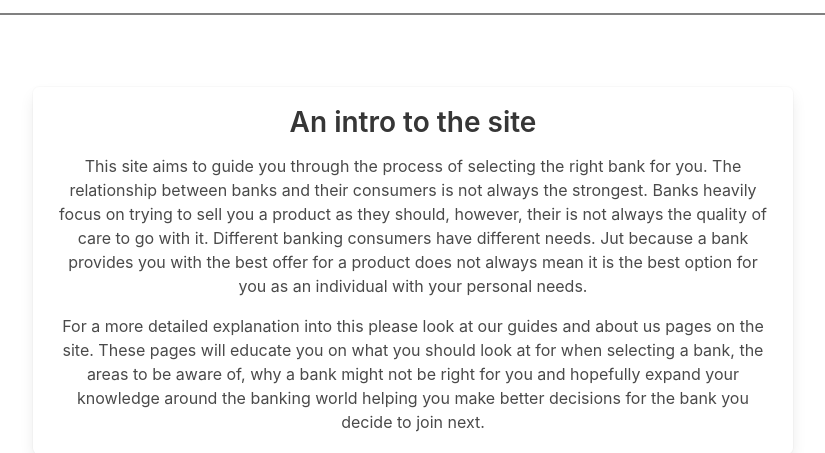
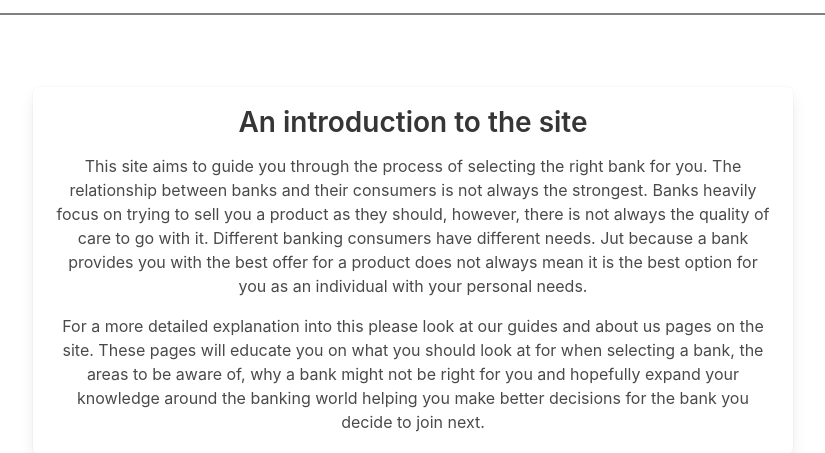
Before and after one commit to c0054249/BankingProject, a Flask app: page / in a window 1280 px wide. Shown: the part 573-1026 px from the top of the page, without its empty margins (227-1052 px from the left). Run offline with Flask 3, Linux system fonts and the light colour scheme; data that the repository does not hold is empty; some libraries are stand-ins or nearby versions.

Commit message:
Fix typos in index.html

```diff
--- a/templates/index.html
+++ b/templates/index.html
@@ -20,11 +20,11 @@
                     <div class="columns is-centered">
                         <div class="column">
                             <div class="content">
-                                <h2>An intro to the site</h2>
+                                <h2>An introduction to the site</h2>
                                 <p>This site aims to guide you through the process of selecting the right bank for you.
                                     The relationship between banks and their consumers is not always the strongest.
                                     Banks heavily focus on trying to sell you a product as they should, however,
-                                    their is not always the quality of care to go with it. Different banking consumers have
+                                    there is not always the quality of care to go with it. Different banking consumers have
                                     different needs. Jut because a bank provides you with the best offer for a product does not always
                                     mean it is the best option for you as an individual with your personal needs.   </p>
 
```
